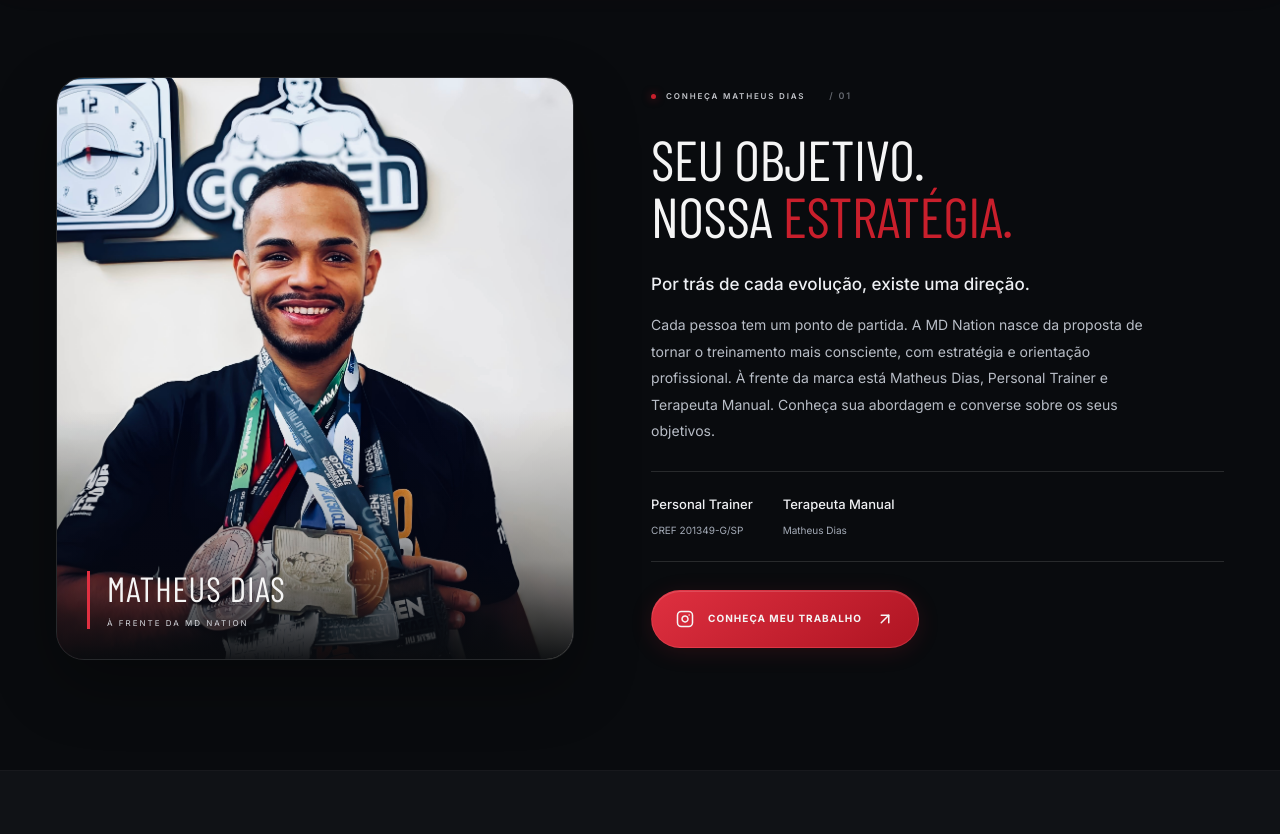
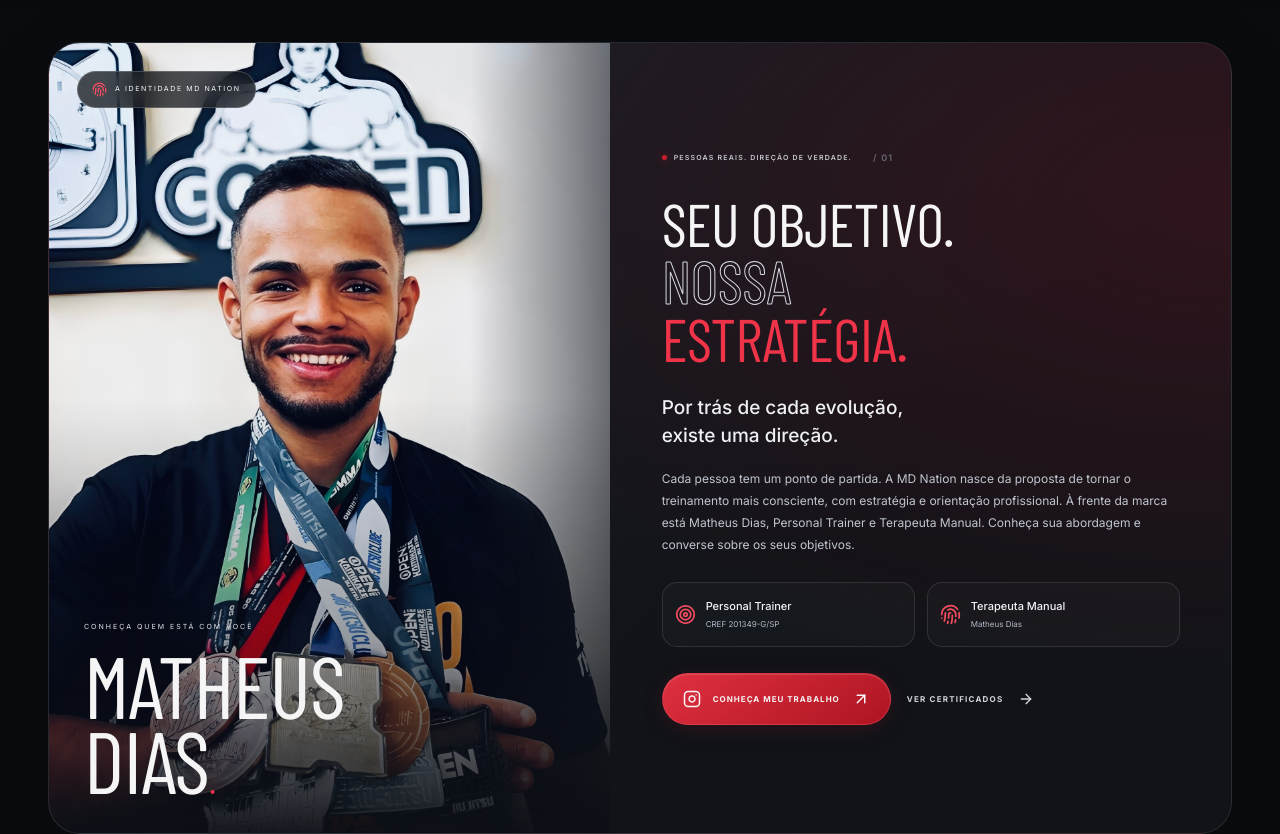
Before and after one commit to 011bigodeee-eng/Mdnation, a React (Vite) app: page / in a window 1280 px wide. Shown: the part 940-1774 px from the top of the page. Built offline with nearby package versions, Linux system fonts and the light colour scheme.

Commit message:
style: rebuild about section as immersive portrait panel

```diff
--- a/src/styles.css
+++ b/src/styles.css
@@ -174,3 +174,28 @@
 .ribbon-divider{height:35px;width:1px;background:linear-gradient(transparent,#ffffff88,transparent);transform:rotate(20deg);margin-inline:5px;flex-shrink:0}
 @media(max-width:760px){.brand-strip{padding-block:22px}.brand-group{gap:26px;padding-inline:13px}.ribbon-word{font-size:28px;letter-spacing:1.5px}.ribbon-icon{width:34px;height:34px}.ribbon-icon svg{width:18px;height:18px}.ribbon-brand{font-size:22px}.ribbon-brand small{font-size:5px;letter-spacing:1.5px}}
 @media(prefers-reduced-motion:reduce){.brand-group{width:100vw;min-width:0;justify-content:center;flex-wrap:wrap;gap:20px}.ribbon-word{font-size:24px}.ribbon-icon{width:30px;height:30px}.ribbon-divider{display:none}}
+/* Immersive portrait panel with oversized editorial lettering. */
+.about{position:relative;isolation:isolate;max-width:1380px;width:calc(100% - 96px);margin-block:75px;padding:0;gap:0;border:1px solid #ffffff18;border-radius:32px;background:radial-gradient(ellipse at 100% 20%,#b9193030,transparent 55%),linear-gradient(135deg,#1b2028,#101318 65%);overflow:hidden;box-shadow:0 25px 70px #00000030}
+.about-image{height:100%;min-height:790px;border:0;border-radius:0;box-shadow:none;max-width:none;margin:0}
+.about-image img{height:100%;width:100%;aspect-ratio:auto;position:absolute;inset:0;object-position:center 40%}
+.about-image:after{background:linear-gradient(0deg,#0c0f15f5 0%,#0c0f1566 23%,transparent 55%),linear-gradient(90deg,transparent 75%,#161a2299)}
+.about-image-tag{position:absolute;left:28px;top:28px;z-index:1;display:flex;align-items:center;gap:8px;background:#0a0d13b8;border:1px solid #ffffff30;border-radius:999px;backdrop-filter:blur(12px);padding:10px 14px;font-size:7px;letter-spacing:1.6px;color:#f5f5f5}
+.about-image-tag svg{color:#ff4e60}
+.about-photo-caption{left:35px;bottom:35px;padding:0;border:0}
+.about-photo-caption>small{font-size:7px;letter-spacing:2px;color:#e0e3e9;margin:0 0 15px}
+.about-photo-caption>span{display:block;font-size:clamp(64px,6.8vw,100px);font-weight:700;line-height:.86;letter-spacing:-1px}
+.about-name-dot{color:#ef3348}
+.about-copy{padding:50px clamp(28px,4vw,65px)}
+.about-copy .section-label{font-size:7px;letter-spacing:1.2px;gap:7px;flex-wrap:wrap;margin-bottom:30px}
+.about-copy h2{font-size:clamp(48px,4.7vw,76px);line-height:.96}
+.about-outline{color:transparent;-webkit-text-stroke:1px #d6dae3}
+.about-copy h2 em{color:#ef3348}
+.about-copy>p.about-intro{font-size:19px;line-height:1.5;margin:26px 0 17px}
+.about-copy>p{font-size:12px;line-height:1.85;color:#c0c5cf;margin-bottom:25px}
+.about-professional-details{border:0;padding:0;margin-bottom:26px;gap:12px;display:grid;grid-template-columns:1fr 1fr}
+.about-professional-details>span{display:flex;align-items:center;gap:10px;padding:16px 12px;background:#ffffff06;border:1px solid #ffffff1c;border-radius:15px;font-size:11px;line-height:1.4}
+.about-professional-details svg{flex-shrink:0;color:#f24c5e}
+.about-professional-details small{font-size:8px;color:#b2b9c6;margin-top:5px}
+.about-actions{display:flex;flex-wrap:wrap;gap:16px;align-items:center}.about-actions .button{padding:16px 20px;gap:12px;font-size:8px}.about-actions .text-link{font-size:8px}
+@media(max-width:1000px) and (min-width:761px){.about{width:calc(100% - 48px);grid-template-columns:.85fr 1.15fr}.about-copy{padding:35px 25px}.about-image{min-height:790px}.about-copy h2{font-size:48px}.about-professional-details{grid-template-columns:1fr}.about-photo-caption{left:22px}.about-photo-caption>span{font-size:66px}}
+@media(max-width:760px){.about{width:calc(100% - 32px);margin-block:48px;grid-template-columns:1fr;border-radius:25px}.about-image{height:470px;min-height:0}.about-image img{object-position:center 34%}.about-image:after{background:linear-gradient(0deg,#171b22 0%,#10131855 25%,transparent 60%)}.about-photo-caption{left:25px;bottom:25px}.about-photo-caption>span{font-size:74px}.about-image-tag{left:20px;top:20px;font-size:6px}.about-copy{padding:30px 23px 35px}.about-copy h2{font-size:clamp(44px,11vw,68px)}.about-copy>p.about-intro{font-size:18px}.about-professional-details{grid-template-columns:1fr}.about-professional-details>span{font-size:12px;padding:15px}.about-professional-details small{font-size:9px}.about-copy .section-label{font-size:6px;letter-spacing:1px}.about-copy .section-number{margin-left:3px}}
```
Also changed, not shown: src/main.jsx (+2 -2 lines).
